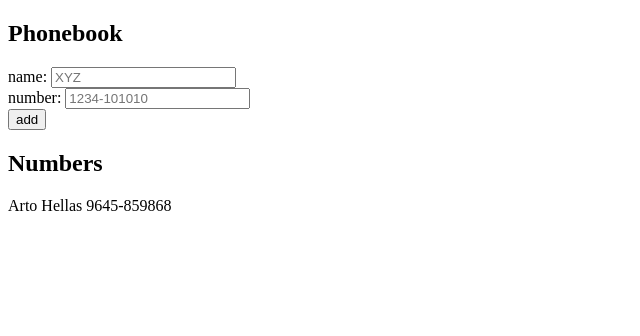
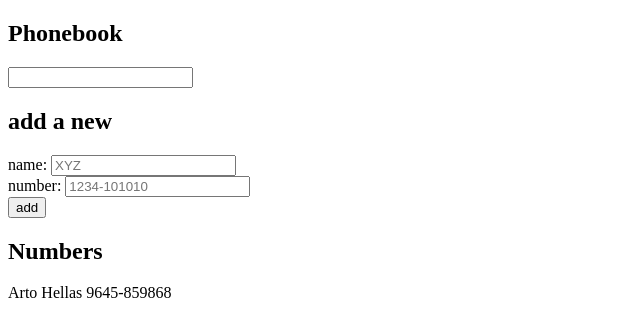
Before and after one commit to Akki-net/React_PhoneBook, a React (Create React App) app: page / in a window 1280 px wide. Shown: the top 336 px of the page, without its empty margins (0-640 px from the left). Built offline with nearby package versions, Linux system fonts and the light colour scheme.

Commit message:
Implement a search field

```diff
--- a/src/App.js
+++ b/src/App.js
@@ -8,6 +8,7 @@ const App = () => {
   ]);
   const [ newName, setNewName ] = useState('');
   const [ newNumber, setNewNumber ] = useState('');
+  const [ newSearch, setNewSearch ] = useState('');
 
   const changeHandler = (Event) => {
     let nam = Event.target.name;
@@ -34,6 +35,7 @@ const App = () => {
     }
     catch(err){
       setNewName('');
+      setNewNumber('');
       return;
     }
 
@@ -46,10 +48,24 @@ const App = () => {
     setNewNumber('');
   };
 
+  const filterHandler = Event => {
+    setNewSearch(Event.target.value);
+  };
+
+  const filteredList = newSearch === '' ? persons : persons.filter(p => {
+    let word = new RegExp(newSearch, 'i');
+    if(p.name.search(word) !== -1){
+      console.log("hrlo");
+      return p;
+    }
+  });
+
   return (
     <div>
       <h2>Phonebook</h2>
+      <input onChange={filterHandler} value={newSearch} />
       <form onSubmit={submitHandler}>
+        <h2>add a new</h2>
         <div>
           name: <input onChange={changeHandler} placeholder="XYZ " name="pName" value={newName} />
         </div>
@@ -61,7 +77,7 @@ const App = () => {
         </div>
       </form>
       <h2>Numbers</h2>
-      {persons.map(p => <p key={p.name}> {p.name}   {p.number} </p>)}
+      {filteredList.map(p => <p key={p.name}> {p.name}   {p.number} </p>)}
     </div>
   )
 }
```
